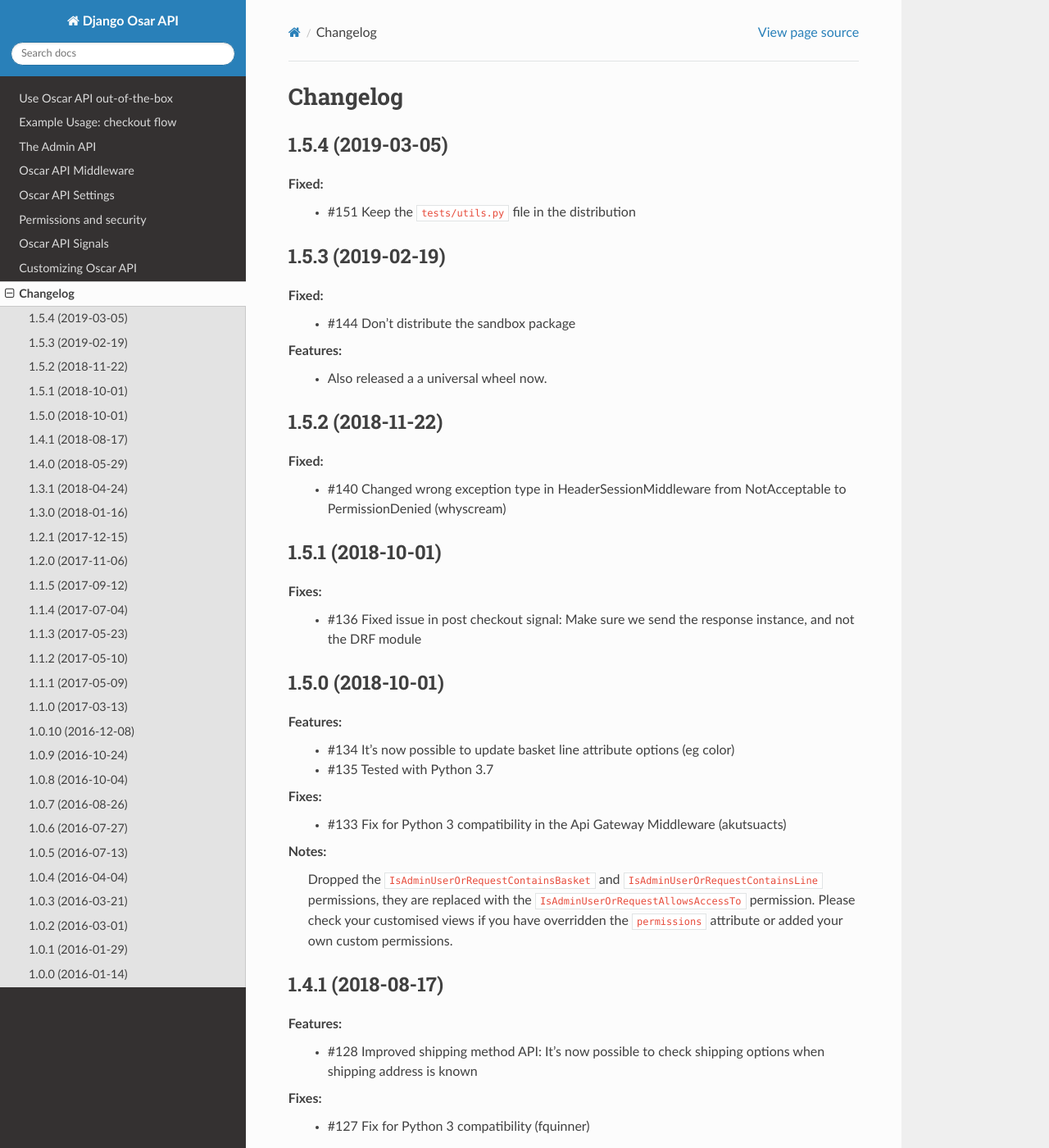
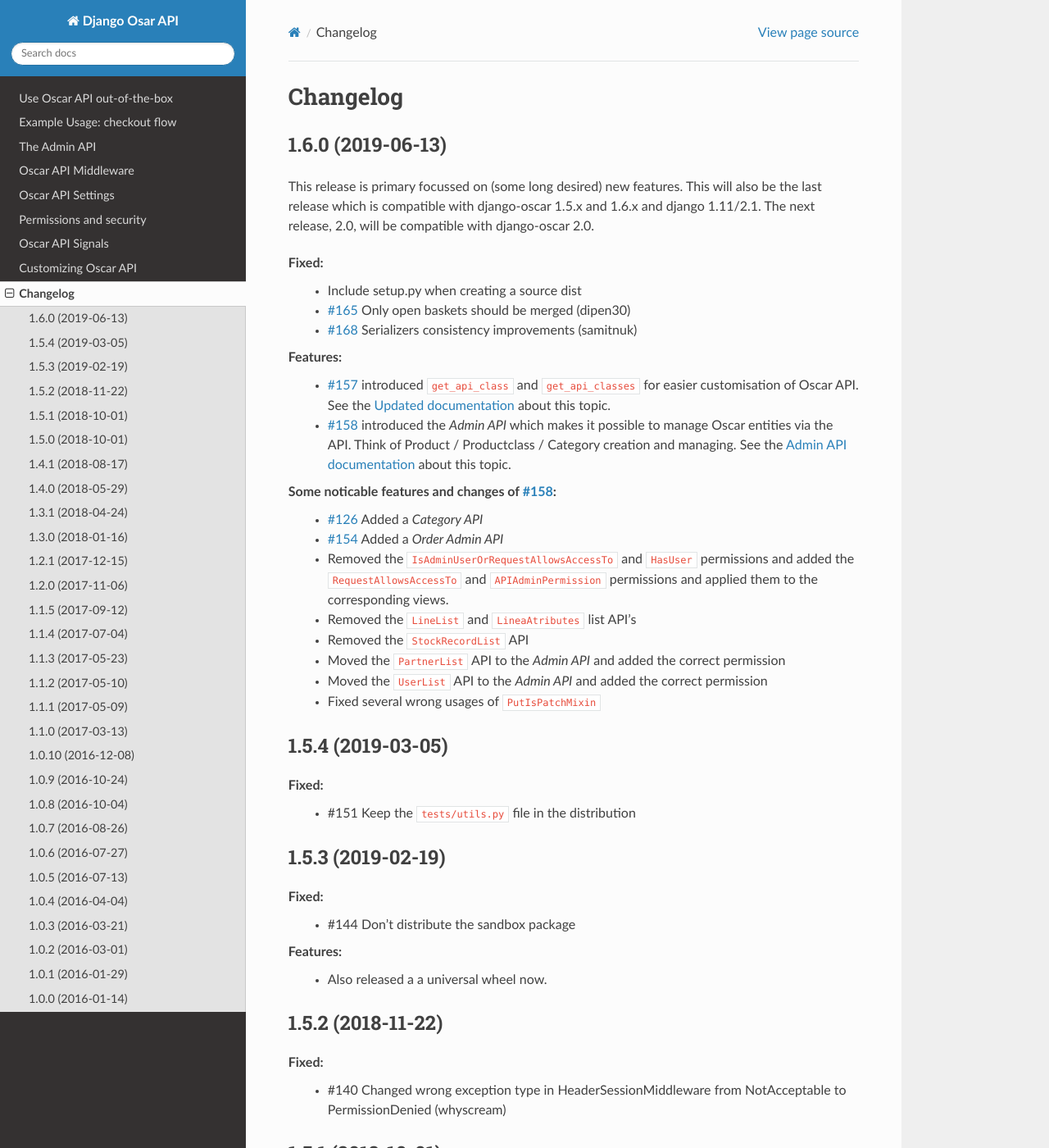
Before and after one commit to django-oscar/django-oscar-api, a Sphinx documentation site: the page built from docs/source/changelog.rst, in a window 1280 px wide and 1400 px high. Shown: the whole window at 82% size. Built offline with Sphinx 7.4.7 and the Read the Docs theme 2.0.0, drawn with Linux system fonts in a browser that asks for light colours.

Commit message:
Added version 1.6 changelog

```diff
--- a/docs/source/changelog.rst
+++ b/docs/source/changelog.rst
@@ -1,6 +1,30 @@
 =========
 Changelog
 =========
+
+1.6.0  (2019-06-13)
+-------------------
+This release is primary focussed on (some long desired) new features. This will also be the last release which is compatible with django-oscar 1.5.x and 1.6.x and django 1.11/2.1. The next release, 2.0,  will be compatible with django-oscar 2.0.
+
+Fixed:
+ * Include setup.py when creating a source dist
+ * `#165 <https://github.com/django-oscar/django-oscar-api/pull/165>`_ Only open baskets should be merged (dipen30)
+ * `#168 <https://github.com/django-oscar/django-oscar-api/pull/168>`_ Serializers consistency improvements (samitnuk)
+
+Features:
+ * `#157 <https://github.com/django-oscar/django-oscar-api/pull/157>`_ introduced ``get_api_class`` and ``get_api_classes`` for easier customisation of Oscar API. See the `Updated documentation <https://django-oscar-api.readthedocs.io/en/latest/usage/customizing_oscarapi.html>`_ about this topic.
+ * `#158 <https://github.com/django-oscar/django-oscar-api/pull/158>`_ introduced the *Admin API* which makes it possible to manage Oscar entities via the API. Think of Product / Productclass / Category creation and managing. See the `Admin API documentation <https://django-oscar-api.readthedocs.io/en/latest/usage/the_admin_api.html>`_ about this topic.
+
+Some noticable features and changes of `#158 <https://github.com/django-oscar/django-oscar-api/pull/158>`_:
+ * `#126 <https://github.com/django-oscar/django-oscar-api/pull/126>`_ Added a *Category API*
+ * `#154 <https://github.com/django-oscar/django-oscar-api/issues/154>`_ Added a *Order Admin API*
+ * Removed the ``IsAdminUserOrRequestAllowsAccessTo`` and ``HasUser`` permissions and added the ``RequestAllowsAccessTo`` and ``APIAdminPermission`` permissions and applied them to the corresponding views.
+ * Removed the ``LineList`` and ``LineaAtributes`` list API's
+ * Removed the ``StockRecordList`` API
+ * Moved the ``PartnerList`` API to the *Admin API* and added the correct permission
+ * Moved the ``UserList`` API to the *Admin API* and added the correct permission
+ * Fixed several wrong usages of ``PutIsPatchMixin``
+
 1.5.4 (2019-03-05)
 ------------------
 Fixed:
```
